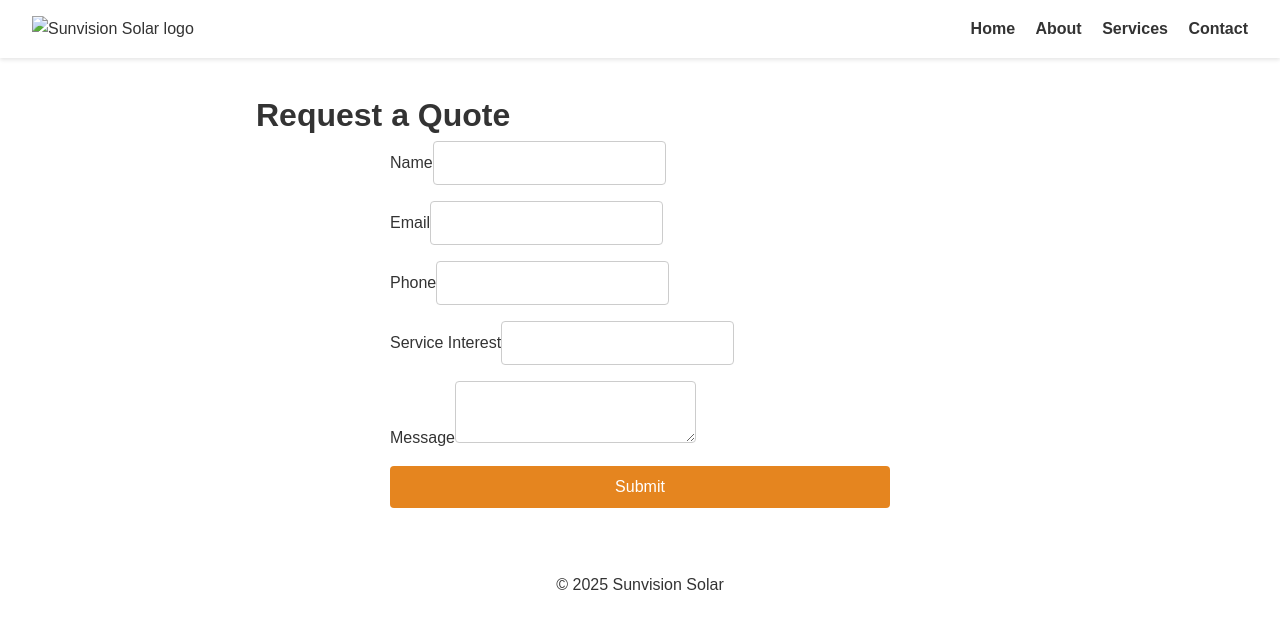
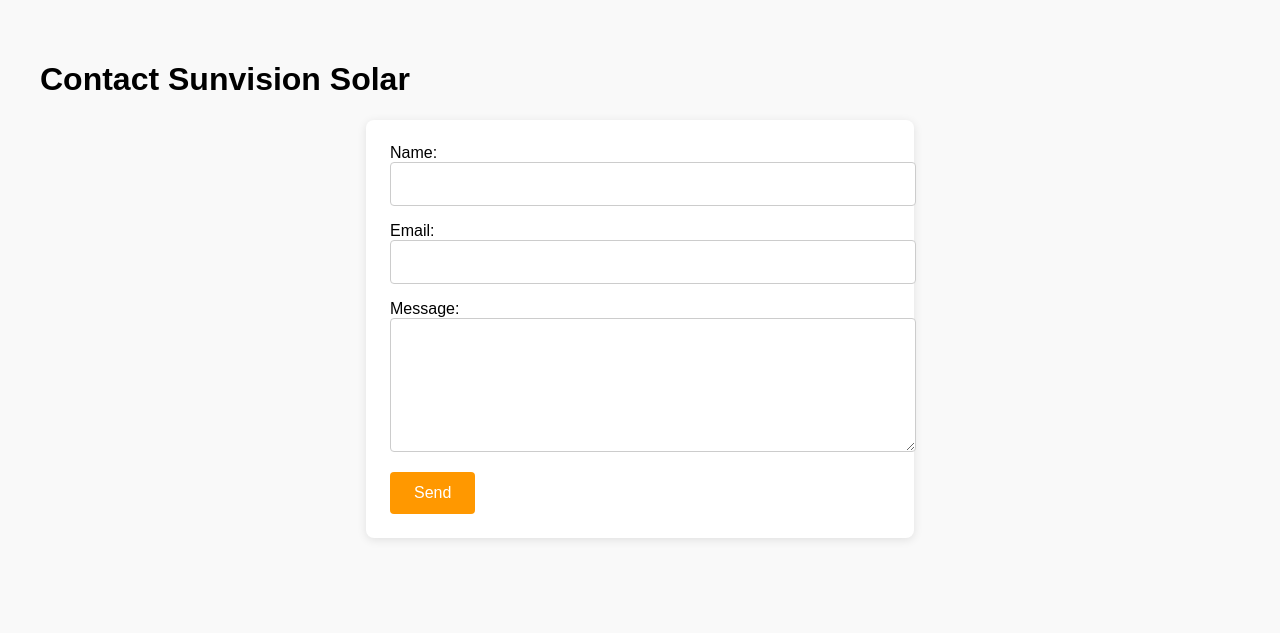
Before and after one commit to Danielartsolar/Sunvision-Solar, a plain HTML site: page contact.html in a window 1280 px wide. Drawn offline with Linux system fonts and the light colour scheme.

Commit message:
"Update contact form layout and Netlify form integration"

```diff
--- a/contact.html
+++ b/contact.html
@@ -2,35 +2,61 @@
 <html lang="en">
 <head>
   <meta charset="UTF-8">
-  <meta name="viewport" content="width=device-width, initial-scale=1">
-  <title>Contact – Sunvision Solar</title>
-  <link rel="stylesheet" href="assets/css/style.css">
+  <title>Contact Sunvision Solar</title>
+  <meta name="viewport" content="width=device-width, initial-scale=1.0">
+  <style>
+    body {
+      font-family: Arial, sans-serif;
+      padding: 2rem;
+      background-color: #f9f9f9;
+    }
+    form {
+      max-width: 500px;
+      margin: auto;
+      background: white;
+      padding: 1.5rem;
+      border-radius: 8px;
+      box-shadow: 0 2px 10px rgba(0,0,0,0.1);
+    }
+    input, textarea {
+      width: 100%;
+      margin-bottom: 1rem;
+      padding: 0.75rem;
+      font-size: 1rem;
+      border: 1px solid #ccc;
+      border-radius: 4px;
+    }
+    button {
+      background-color: #ff9800;
+      color: white;
+      border: none;
+      padding: 0.75rem 1.5rem;
+      font-size: 1rem;
+      cursor: pointer;
+      border-radius: 4px;
+    }
+    button:hover {
+      background-color: #e68900;
+    }
+  </style>
 </head>
 <body>
-  <header>
-    <div class="logo"><img src="assets/images/SV Logo 2.png" alt="Sunvision Solar logo"></div>
-    <nav>
-      <a href="index.html">Home</a>
-      <a href="about.html">About</a>
-      <a href="services.html">Services</a>
-      <a href="contact.html">Contact</a>
-    </nav>
-  </header>
-  <main class="container">
-    <h1>Request a Quote</h1>
-    <form name="inquiry" method="POST" data-netlify="true">
-      <input type="hidden" name="form-name" value="inquiry">
-      <label>Name<input type="text" name="name" required></label>
-      <label>Email<input type="email" name="_replyto" required></label>
-      <label>Phone<input type="tel" name="phone"></label>
-      <label>Service Interest<input type="text" name="service"></label>
-      <label>Message<textarea name="message" required></textarea></label>
-      <button type="submit">Submit</button>
-    </form>
-  </main>
-  <footer>
-    <p>&copy; 2025 Sunvision Solar</p>
-  </footer>
-  <script src="assets/js/main.js"></script>
+  <h1>Contact Sunvision Solar</h1>
+  <form name="contact" method="POST" data-netlify="true">
+    <input type="hidden" name="form-name" value="contact">
+    <label>
+      Name:
+      <input type="text" name="name" required>
+    </label>
+    <label>
+      Email:
+      <input type="email" name="email" required>
+    </label>
+    <label>
+      Message:
+      <textarea name="message" rows="6" required></textarea>
+    </label>
+    <button type="submit">Send</button>
+  </form>
 </body>
 </html>
```
